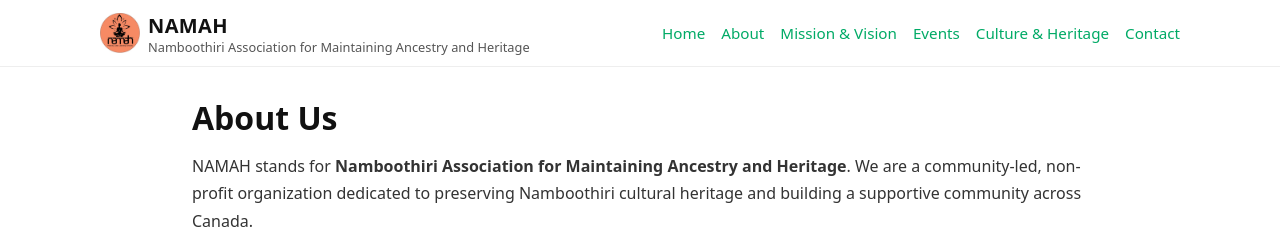
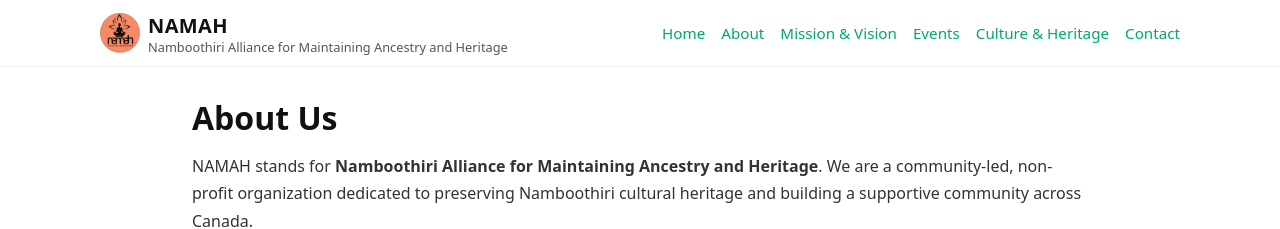
Before and after one commit to dotingalaxy/namah, a Next.js app in the folder web/: page /about in a window 1280 px wide. Shown: the top 229 px of the page. Built offline with nearby package versions, Linux system fonts and the light colour scheme.

Commit message:
content: change NAMAH expansion to 'Namboothiri Alliance for Maintaining Ancestry and Heritage' (header subtitle, metadata, About page)

```diff
--- a/web/app/about/page.js
+++ b/web/app/about/page.js
@@ -8,7 +8,7 @@ export default function AboutPage() {
       <h1 style={{fontSize:'2rem', marginBottom:'1rem'}}>About Us</h1>
 
       <p style={{lineHeight:1.7, color:'#333', marginBottom:'1rem'}}>
-        NAMAH stands for <strong>Namboothiri Association for Maintaining Ancestry and Heritage</strong>. We are a community-led, non-profit organization dedicated to preserving Namboothiri cultural heritage and building a supportive community across Canada.
+        NAMAH stands for <strong>Namboothiri Alliance for Maintaining Ancestry and Heritage</strong>. We are a community-led, non-profit organization dedicated to preserving Namboothiri cultural heritage and building a supportive community across Canada.
       </p>
 
       <p style={{lineHeight:1.7, color:'#333', marginBottom:'1rem'}}>
--- a/web/app/layout.js
+++ b/web/app/layout.js
@@ -2,7 +2,7 @@ import './globals.css';
 
 export const metadata = {
   title: 'NAMAH',
-  description: 'Namboothiri Association for Maintaining Ancestry and Heritage in Canada',
+  description: 'Namboothiri Alliance for Maintaining Ancestry and Heritage in Canada',
 };
 
 export default function RootLayout({ children }) {
@@ -33,7 +33,7 @@ export default function RootLayout({ children }) {
               <img src="/Logo.jpeg" alt="NAMAH logo" style={{height:'40px', width:'40px', objectFit:'cover', borderRadius:'4px'}} />
               <span style={{display:'grid'}}>
                 <span style={{fontWeight:700, fontSize:'1.25rem', letterSpacing:'0.02em'}}>NAMAH</span>
-                <span style={{fontSize:'0.8rem', color:'#555', lineHeight:1, marginTop:'2px'}}>Namboothiri Association for Maintaining Ancestry and Heritage</span>
+                <span style={{fontSize:'0.8rem', color:'#555', lineHeight:1, marginTop:'2px'}}>Namboothiri Alliance for Maintaining Ancestry and Heritage</span>
               </span>
             </a>
             <nav style={{display:'flex', gap:'1rem', fontSize:'0.95rem'}}>
```
